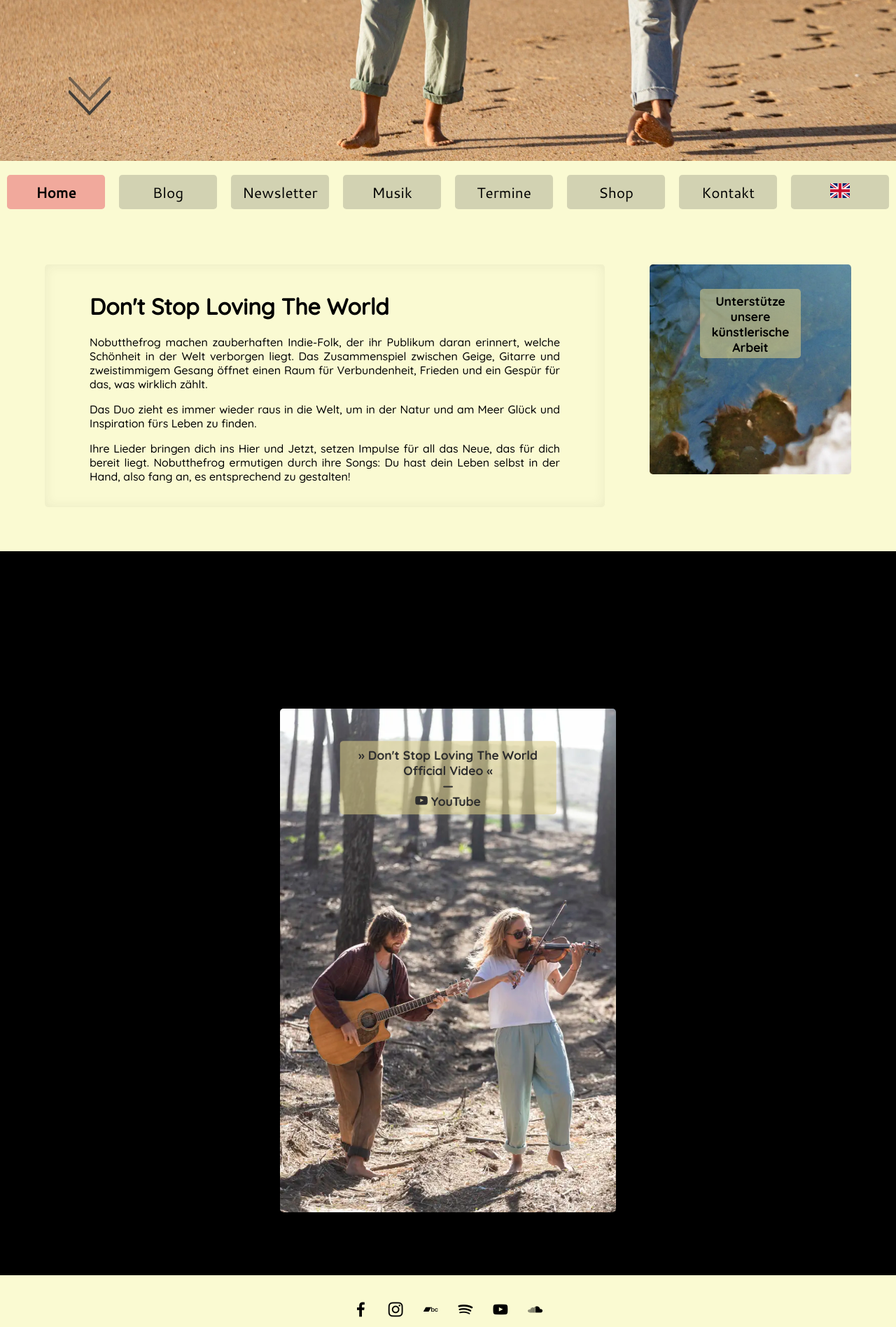
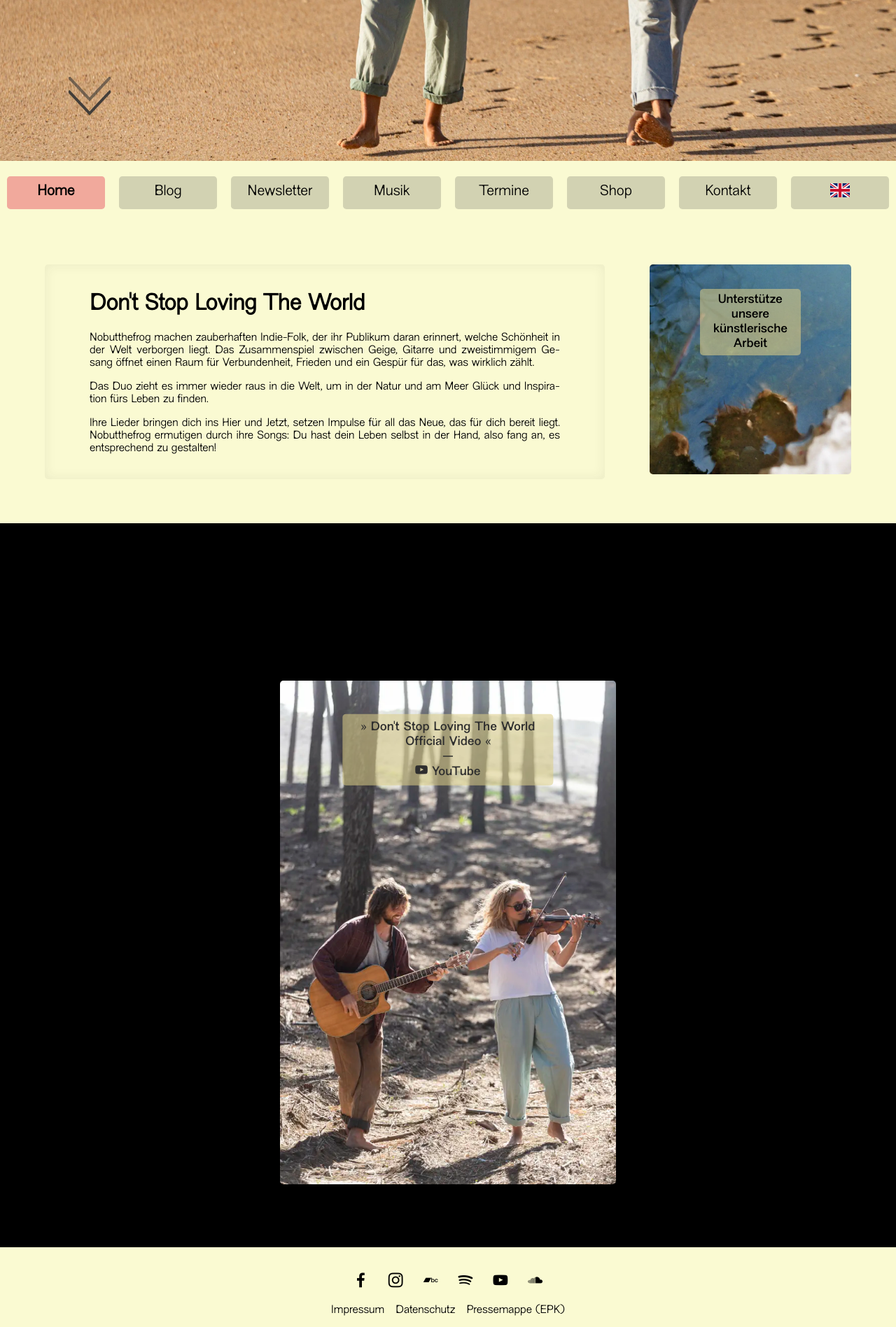
Before and after one commit to chrisongthb/nobutthefrog-com, a Jekyll site: the page built from source/index.md, in a window 1280 px wide. Shown: the part 670-2567 px from the top of the page at 70% size. Built offline with Jekyll 4.4.1, drawn with Linux system fonts in a browser that asks for light colours.

Commit message:
use new font

```diff
--- a/source/_includes/newsletter_picture.html
+++ b/source/_includes/newsletter_picture.html
@@ -13,7 +13,7 @@
     transform: translate(-50%, 0%);
 
     /* style */
-    font-family: "Quicksand Bold";
+    font-family: "NewEdge666 Bold", "Quicksand Bold";
     font-size: 1.1em;
     color: black;
     background-color: #DCCD8990;
--- a/source/assets/style/common-sub-pages.css
+++ b/source/assets/style/common-sub-pages.css
@@ -26,7 +26,7 @@
 
 /* see also data-detect-style="on" property of .songkick-widget */
 #songkick-widget-container {
-  font-family: "Quicksand Bold", "Cantarell Bold"
+  font-family: "NewEdge666 Bold", "Quicksand Bold", "Cantarell Bold"
 }
 
 .topnav {
@@ -98,7 +98,7 @@
 }
 
 #main-content-button-text {
-  font-family: "Quicksand Bold";
+  font-family: "NewEdge666 Bold", "Quicksand Bold";
   color: black;
   font-size: 1em;
   user-select: none;
--- a/source/assets/style/main.css
+++ b/source/assets/style/main.css
@@ -31,7 +31,7 @@ html {
 body {
   display: grid; /* default is display: block, which implies margins between all divs*/
   margin: 0; /* default is 8 (?!) */
-  font-family: "Quicksand", "Cantarell", "Open Sans", "Helvetica Neue", sans-serif;
+  font-family: "NewEdge666", "Quicksand", "Cantarell", "Open Sans", "Helvetica Neue", sans-serif;
   font-style: normal;
   font-weight: 400;
   background-color: lightgoldenrodyellow;
@@ -98,7 +98,7 @@ body {
 .topnav {
   display: flex;
   width: 100%;
-  font-family: "Cantarell";
+  font-family: "NewEdge666", "Cantarell";
   font-size: 1.3rem;
   flex-direction: row;
   margin-block: 1rem;
@@ -227,7 +227,7 @@ body {
   transform: translate(-50%, 0%);
 
   /* style */
-  font-family: "Quicksand Bold";
+  font-family: "NewEdge666 Bold", "Quicksand Bold";
   color: black;
   background-color: #DCCD8990;
   padding: 0.3em;
@@ -302,7 +302,7 @@ body {
   z-index: 1;
 
   /* style */
-  font-family: "Quicksand Bold";
+  font-family: "NewEdge666 Bold", "Quicksand Bold";
   color: #2E2E2E;
   font-size: 1.1rem;
   user-select: none;
```
